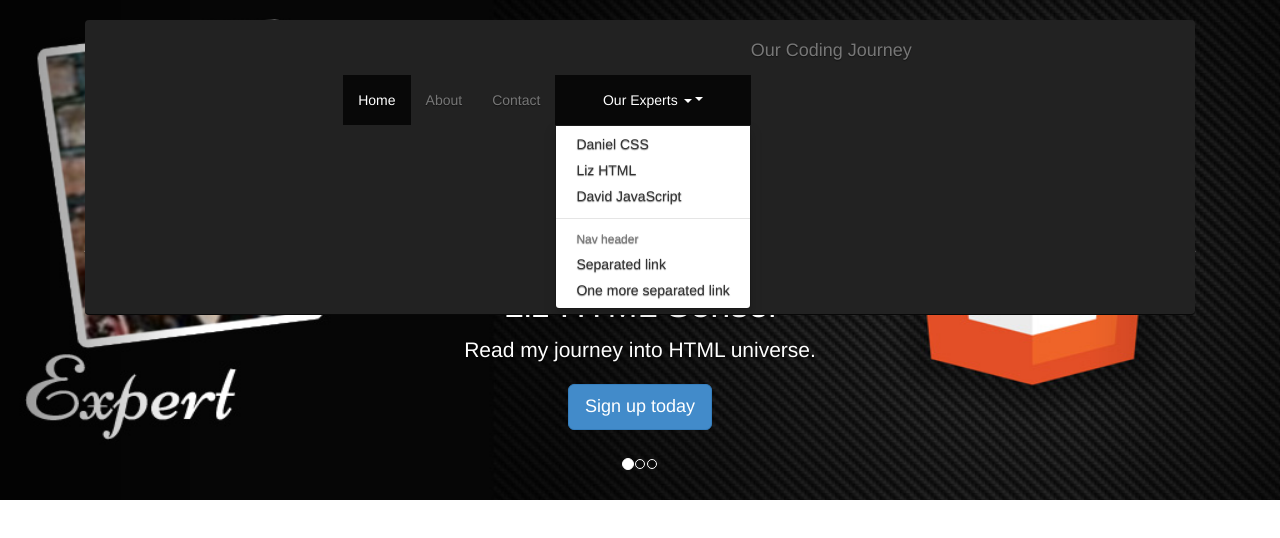
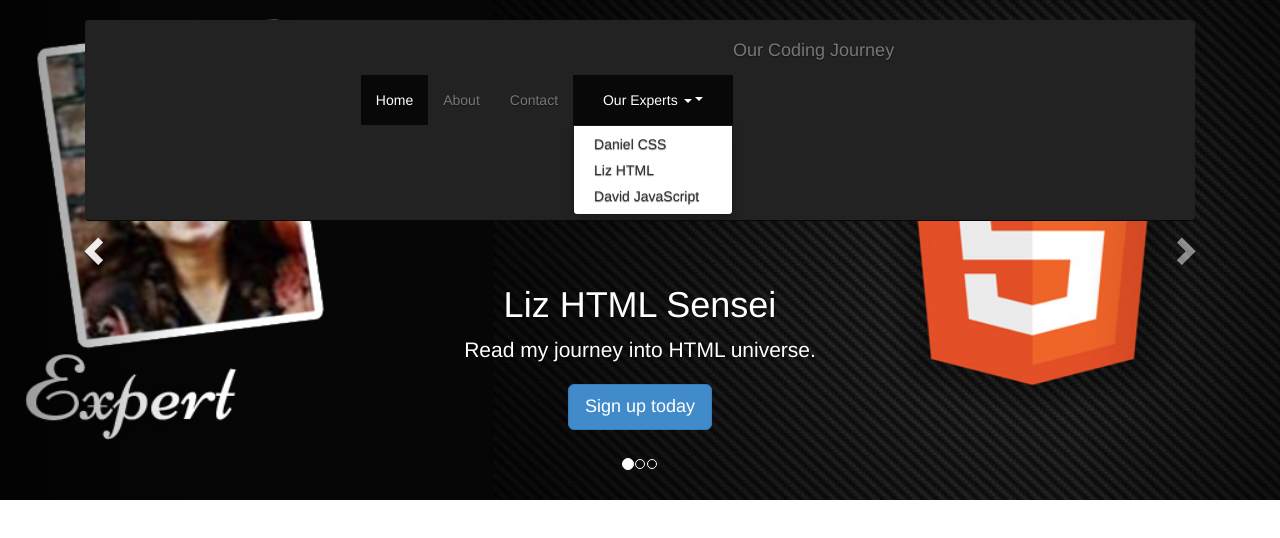
Before and after one commit to lizagne/Dev3, a website: page index.html in a window 1280 px wide. Shown: the top 538 px of the page. Drawn offline with nearby package versions, Linux system fonts and the light colour scheme.

Commit message:
add new plugin and changes

```diff
--- a/index.html
+++ b/index.html
@@ -48,10 +48,6 @@
                     <li><a href="#">Daniel CSS</a></li>
                     <li><a href="#">Liz HTML</a></li>
                     <li><a href="#">David JavaScript</a></li>
-                    <li role="separator" class="divider"></li>
-                    <li class="dropdown-header">Nav header</li>
-                    <li><a href="#">Separated link</a></li>
-                    <li><a href="#">One more separated link</a></li>
                   </ul>
                 </li>
               </ul>
--- a/package.json
+++ b/package.json
@@ -11,7 +11,9 @@
     "gulp-sequence": "^0.4.6",
     "gulp-watch": "^4.3.11"
   },
-  "devDependencies": {},
+  "devDependencies": {
+    "gulp-about": "^1.1.0"
+  },
   "scripts": {
     "test": "echo \"Error: no test specified\" && exit 1"
   },
```
Also changed, not shown: gulpfile.js (+8 -1 lines), dist/about.json (added).
